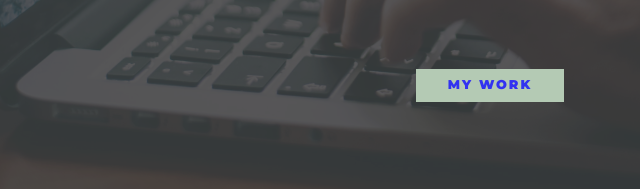
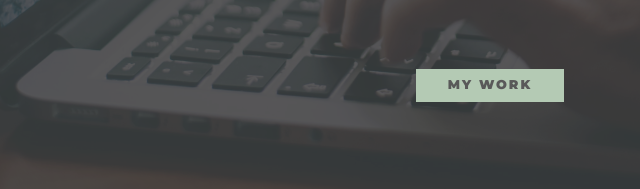
Before and after one commit to slrosky/portfolio, a plain HTML site: page index.html in a window 1280 px wide. Shown: the part 1091-1280 px from the top of the page, 150-790 px from the left. Drawn offline with nearby package versions, Linux system fonts and the light colour scheme.

Commit message:
change button font color

```diff
--- a/css/style.css
+++ b/css/style.css
@@ -68,7 +68,7 @@ strong { font-weight: var(--fw-bold) }
     display: inline-block;
     padding: .5em 2.5em;
     background: var(--clr-accent);
-    color: car(--clr-dark);
+    color: var(--clr-dark);
     text-decoration: none;
     cursor: pointer;
     font-size: .8rem;
```
